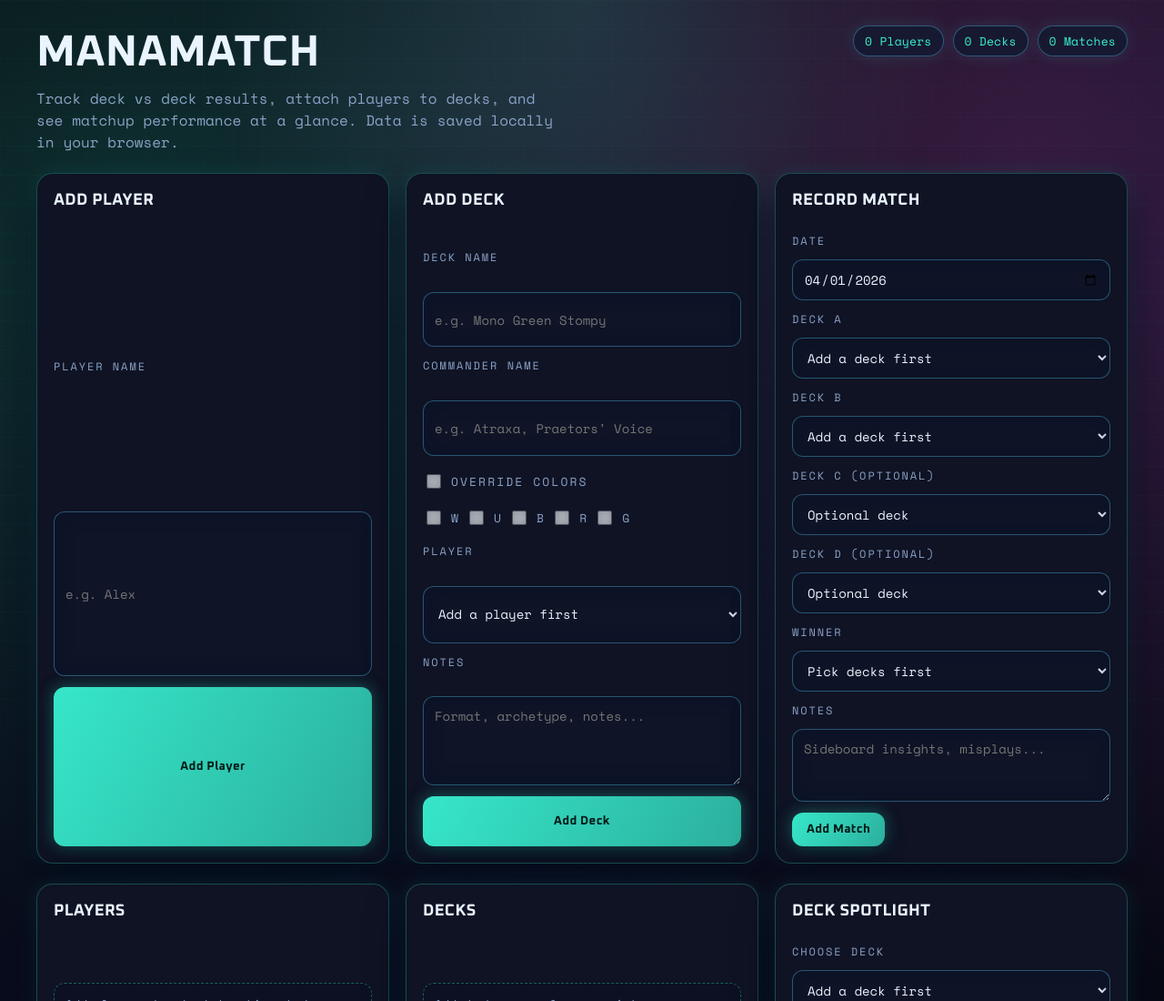
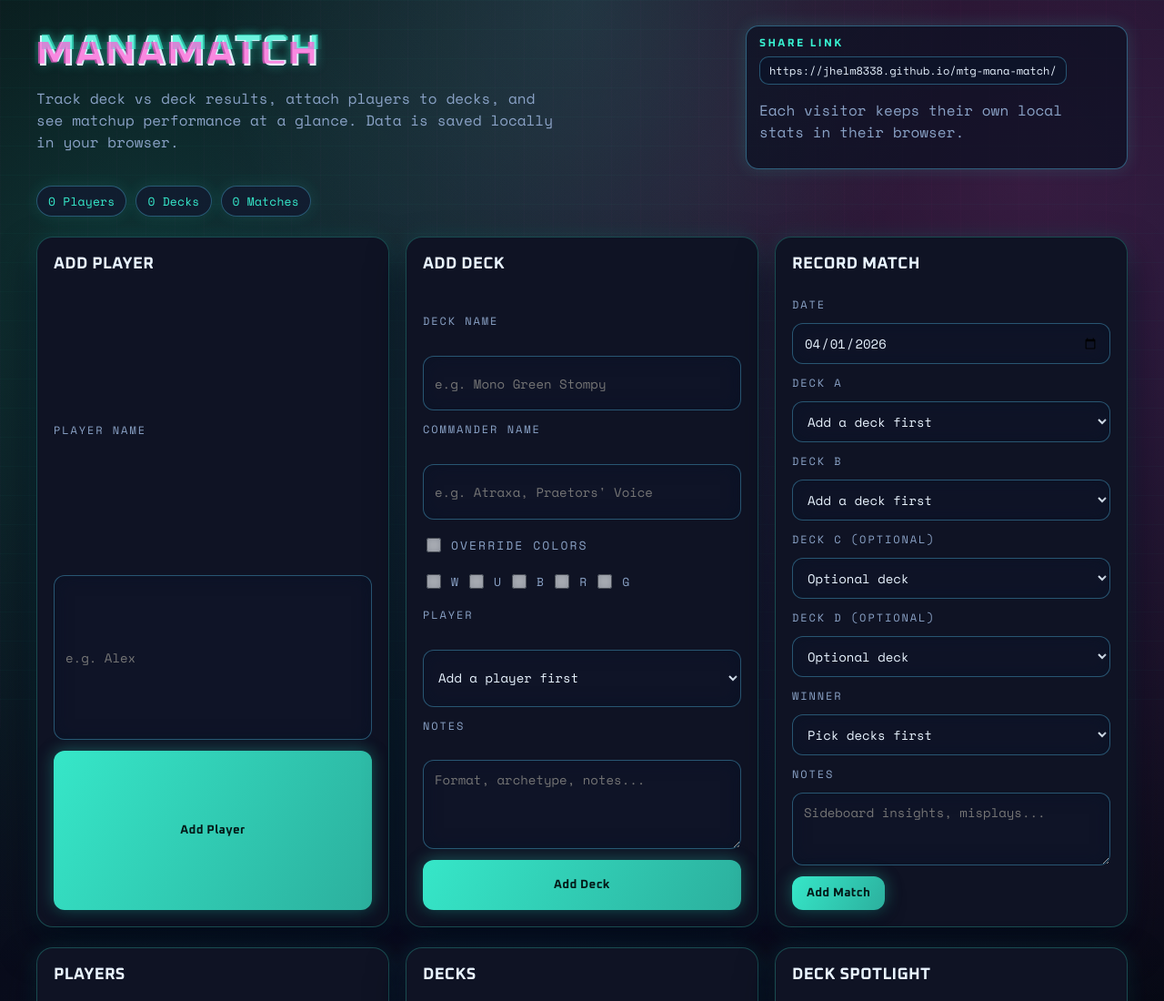
Before and after one commit to jhelm8338/mtg-mana-match, a plain HTML site: page index.html in a window 1280 px wide. Shown: the top 1100 px of the page at 91% size. Drawn offline with nearby package versions, Linux system fonts and the light colour scheme.

Commit message:
Update UI

```diff
--- a/index.html
+++ b/index.html
@@ -88,6 +88,55 @@
       text-transform: uppercase;
     }
 
+    .glitch {
+      position: relative;
+      display: inline-block;
+      text-shadow: 0 0 12px rgba(56, 242, 209, 0.35);
+      animation: glitch-skew 2.8s infinite linear;
+    }
+
+    .glitch::before,
+    .glitch::after {
+      content: attr(data-text);
+      position: absolute;
+      inset: 0;
+      opacity: 0.7;
+      pointer-events: none;
+    }
+
+    .glitch::before {
+      color: var(--accent);
+      transform: translate(2px, -1px);
+      clip-path: inset(0 0 45% 0);
+      animation: glitch-clip 2.5s infinite linear;
+    }
+
+    .glitch::after {
+      color: var(--accent-2);
+      transform: translate(-2px, 1px);
+      clip-path: inset(55% 0 0 0);
+      animation: glitch-clip 2.1s infinite linear reverse;
+    }
+
+    @keyframes glitch-clip {
+      0% { clip-path: inset(0 0 55% 0); }
+      20% { clip-path: inset(10% 0 40% 0); }
+      40% { clip-path: inset(50% 0 10% 0); }
+      60% { clip-path: inset(25% 0 35% 0); }
+      80% { clip-path: inset(60% 0 5% 0); }
+      100% { clip-path: inset(0 0 55% 0); }
+    }
+
+    @keyframes glitch-skew {
+      0% { transform: skew(0deg); }
+      12% { transform: skew(0.3deg); }
+      24% { transform: skew(-0.3deg); }
+      36% { transform: skew(0.2deg); }
+      48% { transform: skew(-0.2deg); }
+      60% { transform: skew(0deg); }
+      100% { transform: skew(0deg); }
+    }
+
     .title p {
       margin: 0;
       color: var(--muted);
@@ -110,6 +159,14 @@
       font-size: 13px;
       letter-spacing: 0.2px;
       box-shadow: 0 0 18px rgba(56, 242, 209, 0.12);
+      animation: pill-flicker 6s infinite ease-in-out;
+    }
+
+    @keyframes pill-flicker {
+      0%, 100% { opacity: 1; }
+      45% { opacity: 0.85; }
+      50% { opacity: 0.6; }
+      55% { opacity: 0.9; }
     }
 
     .grid {
@@ -295,6 +352,34 @@
       font-size: 13px;
     }
 
+    .share-panel {
+      border: 1px solid rgba(90, 210, 255, 0.4);
+      border-radius: 14px;
+      padding: 12px 14px;
+      background: rgba(10, 16, 34, 0.7);
+      box-shadow: 0 0 18px rgba(56, 242, 209, 0.15);
+      max-width: 420px;
+    }
+
+    .share-panel h4 {
+      margin: 0 0 6px;
+      font-size: 12px;
+      text-transform: uppercase;
+      letter-spacing: 0.2em;
+      color: var(--accent);
+      font-family: "Oxanium", sans-serif;
+    }
+
+    .share-url {
+      display: inline-block;
+      padding: 6px 10px;
+      border-radius: 10px;
+      background: rgba(12, 20, 42, 0.85);
+      border: 1px solid rgba(90, 210, 255, 0.35);
+      font-size: 12px;
+      color: var(--text);
+    }
+
     .status {
       padding: 10px 12px;
       border-radius: 12px;
@@ -387,8 +472,13 @@
   <div class="app">
     <header>
       <div class="title">
-        <h1>ManaMatch</h1>
+        <h1 class="glitch" data-text="ManaMatch">ManaMatch</h1>
         <p>Track deck vs deck results, attach players to decks, and see matchup performance at a glance. Data is saved locally in your browser.</p>
+      </div>
+      <div class="share-panel">
+        <h4>Share Link</h4>
+        <div class="share-url">https://jhelm8338.github.io/mtg-mana-match/</div>
+        <p class="muted">Each visitor keeps their own local stats in their browser.</p>
       </div>
       <div class="pill-row">
         <div class="pill" id="pill-players">0 Players</div>
```
